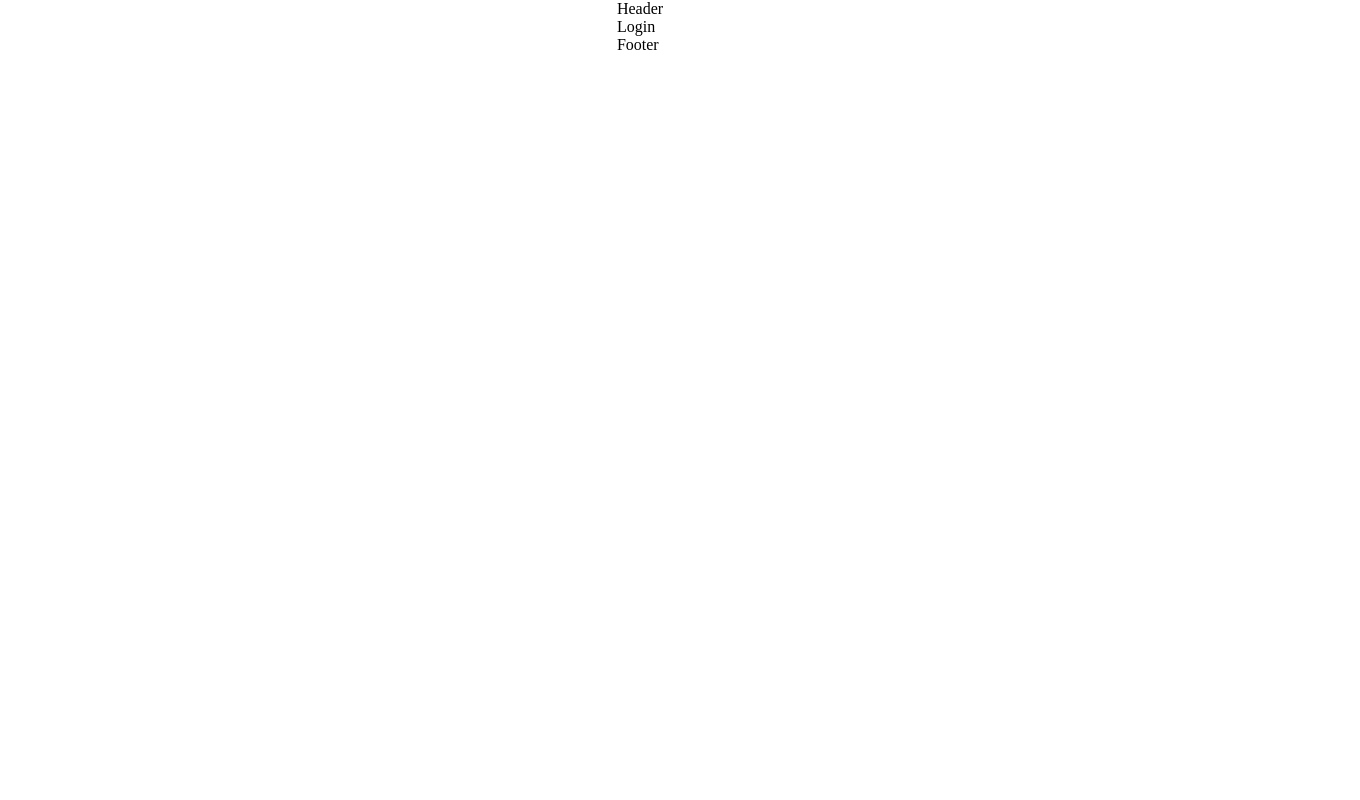
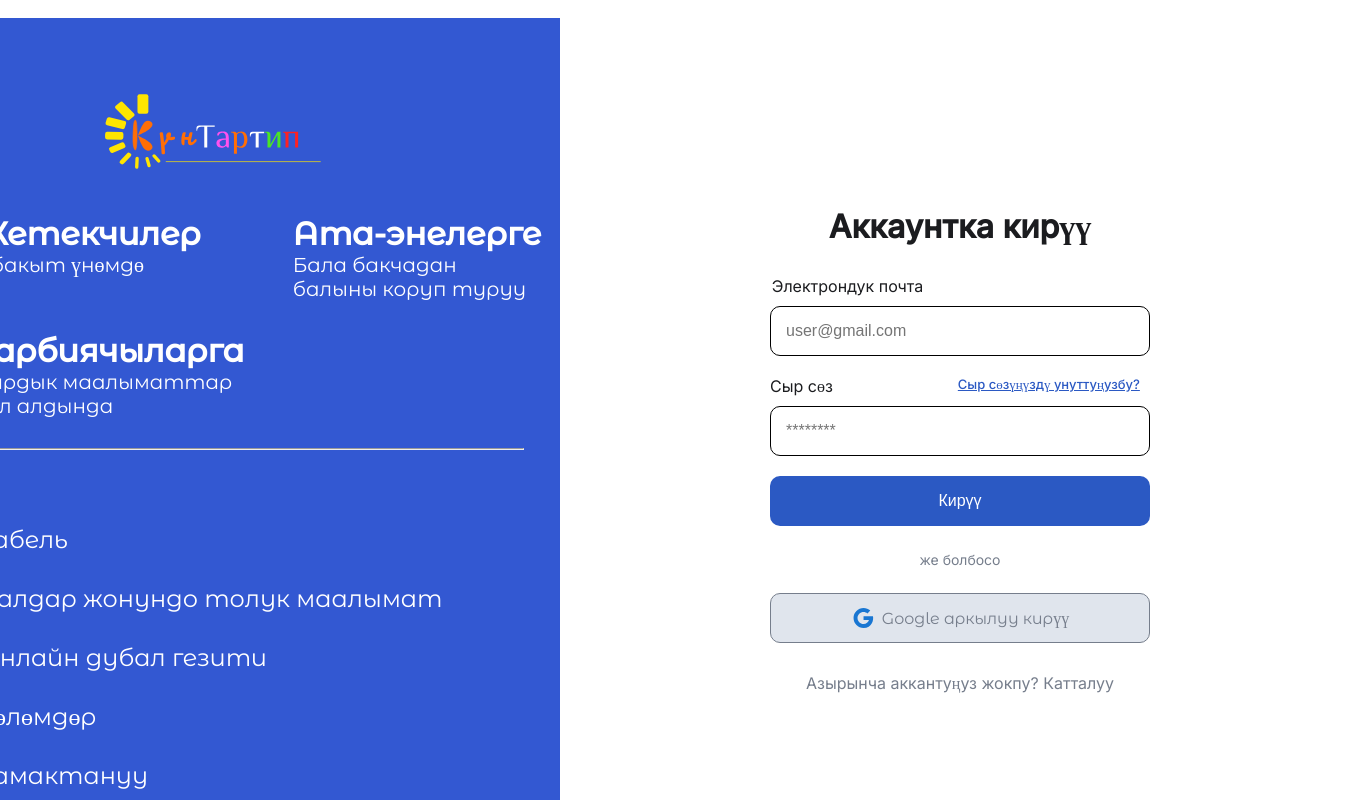
Before and after one commit to Dastan0307/Hackaton_Team, a React (Vite) app: page /login in a window 1280 px wide. Shown: the top 800 px of the page, 1360 px wide, since content can reach past the window. Built offline with nearby package versions, Linux system fonts and the light colour scheme.

Commit message:
add: login page

```diff
--- a/src/screen/Auth/Login/Login.jsx
+++ b/src/screen/Auth/Login/Login.jsx
@@ -1,7 +1,44 @@
-
+import GoogleIcon from '@mui/icons-material/Google';
+import logo from '../../../assets/Logo.svg'
+import '../auth.scss'
 
 const Login = () => {
-  return <div>Login</div>;
+  return (
+    <>
+        <div className="container">
+            <div className="register__info">
+                <img src={logo} alt="error :(" className="register__info_logo" />
+                <div className="register__info_mini">
+                    <h2>Жетекчилер<p>Убакыт үнөмдө</p></h2>
+                    <h2 className='register__info_text-long'>Ата-энелерге<p>Бала бакчадан балыны коруп туруу</p></h2>
+                    <h2 className='register__info_text-smoll'>Тарбиячыларга<p>Бардык маалыматтар кол алдында</p></h2>
+                    <hr className='register__info_line' />
+                </div>
+                <div className="register__info_list">
+                    <label ><input type="checkbox" /> Табель</label>
+                    <label ><input type="checkbox" /> Балдар жонундо толук маалымат</label>
+                    <label ><input type="checkbox" /> Онлайн дубал гезити</label>
+                    <label ><input type="checkbox" /> Төлөмдөр</label>
+                    <label ><input type="checkbox" /> Тамактануу</label>
+                    <label ><input type="checkbox" /> Баланын өнүгүшү</label>
+                </div>
+            </div>
+            <div className="login__form">
+                <div className="login__form_container">
+                  <h2>Аккаунтка кирүү</h2>
+                  <label>Электрондук почта</label>
+                  <input type="email" placeholder='user@gmail.com' />
+                  <label className='login__form_label'>Сыр сөз <a href="#">Сыр сөзүңүздү унуттуңузбу?</a></label>
+                  <input type="password" placeholder='********' />
+                  <button className='login__form_btn'>Кирүү</button>
+                  <p>же болбосо</p>
+                  <button className='login__form_btn-google'><GoogleIcon color='primary' style={{ marginRight: 7 }}/>Google аркылуу кирүү</button>
+                  <a href="register">Азырынча аккантуңуз жокпу? Катталуу</a>
+                </div>
+            </div>
+        </div>
+    </>
+  )
 };
 
 export default Login;
--- a/src/screen/Auth/auth.scss
+++ b/src/screen/Auth/auth.scss
@@ -160,3 +160,92 @@
     border: none;
     margin: 60px 49% 0 0;
 }
+
+// login
+
+.login__form {
+    width: 800px;
+    display: flex;
+    justify-content: center;
+    align-items: center;
+    font-family: Inter;
+}
+
+.login__form_container {
+    width: 582px;
+    height: 646px;
+    display: flex;
+    flex-direction: column;
+    align-items: center;
+    h2 {
+        font-size: 32px;
+        color: #1B1C1F;
+        font-weight: bold;
+        margin-bottom: 30px;
+        font-family: Inter;
+    }
+    label {
+        color: #1B1C1F;
+        display: flex;
+        font-weight: 400;
+        margin-right: 225px;
+        margin-bottom: 10px;
+    }
+    input {
+        width: 380px;
+        height: 50px;
+        border-radius: 10px;
+        background: #FFFFFF;
+        border: 1px solid #000000;
+        font-size: 16px;
+        padding-left: 15px;
+        margin-bottom: 20px;
+    }
+    .login__form_label {
+        width: 380px;
+        margin-left: 225px;
+        a {
+            font-size: 13px;
+            color: #2B59C3;
+            font-weight: 500;
+            margin-left: 125px;
+            text-decoration:underline
+        }
+    }
+    .login__form_btn {
+        width: 380px;
+        height: 50px;
+        background-color: #2B59C3;
+        border-radius: 10px;
+        border: none;
+        color: #FFFFFF;
+        font-weight: 400;
+        font-size: 16px;
+        margin-bottom: 25px;
+    }
+
+    p {
+        font-size: 14px;
+        color: #767E8C;
+        margin-bottom: 25px;
+    }
+    .login__form_btn-google {
+        width: 380px;
+        height: 50px;
+        background-color: #E0E5ED;
+        border-radius: 10px;
+        border: 1px solid #767E8C;
+        color: #767E8C;
+        display: flex;
+        justify-content: center;
+        align-items: center;
+        font-family: Montserrat Alternates;
+        font-size: 16px;
+        margin-bottom: 30px;
+    }
+    a {
+        color: #767E8C;
+        font-size: 16px;
+        text-decoration: none;
+    }
+}
```
